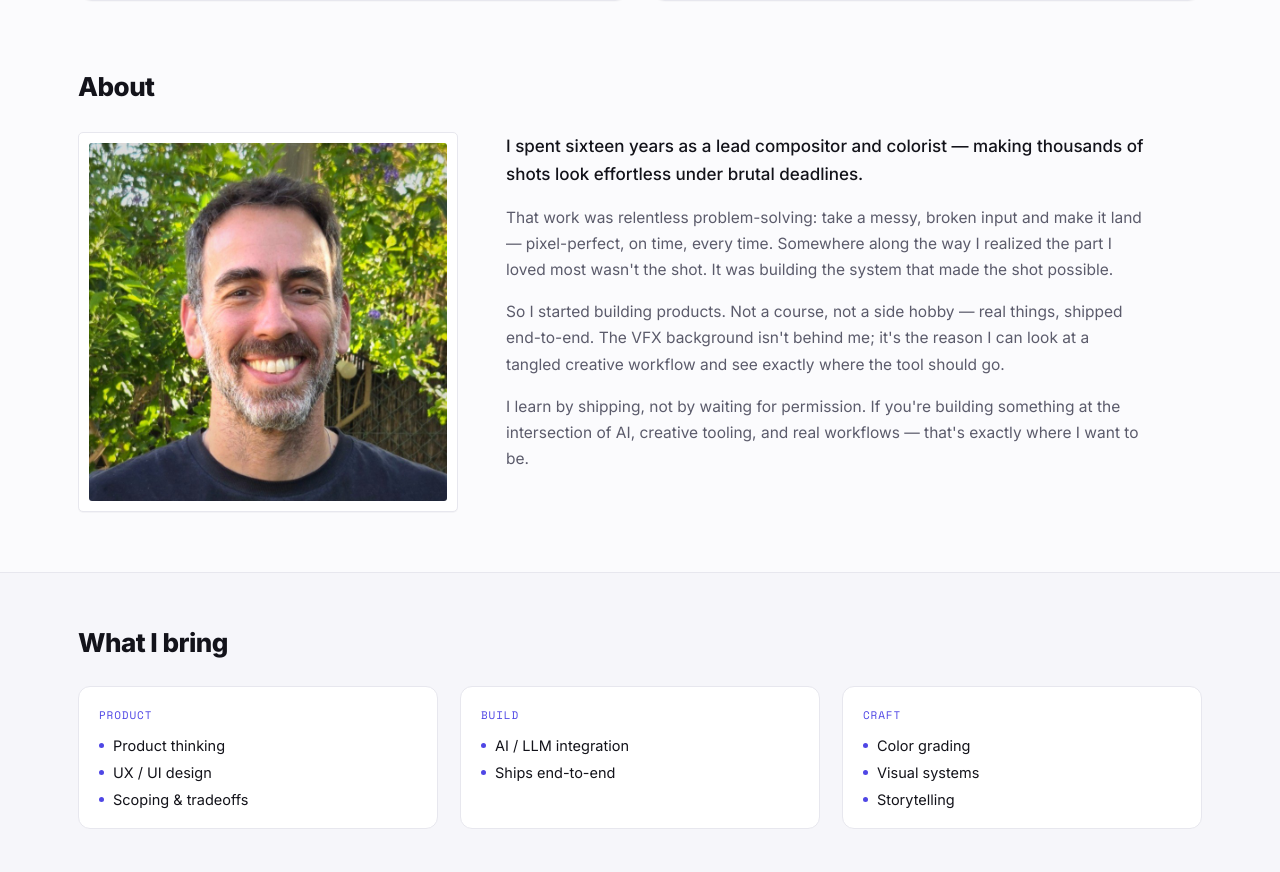
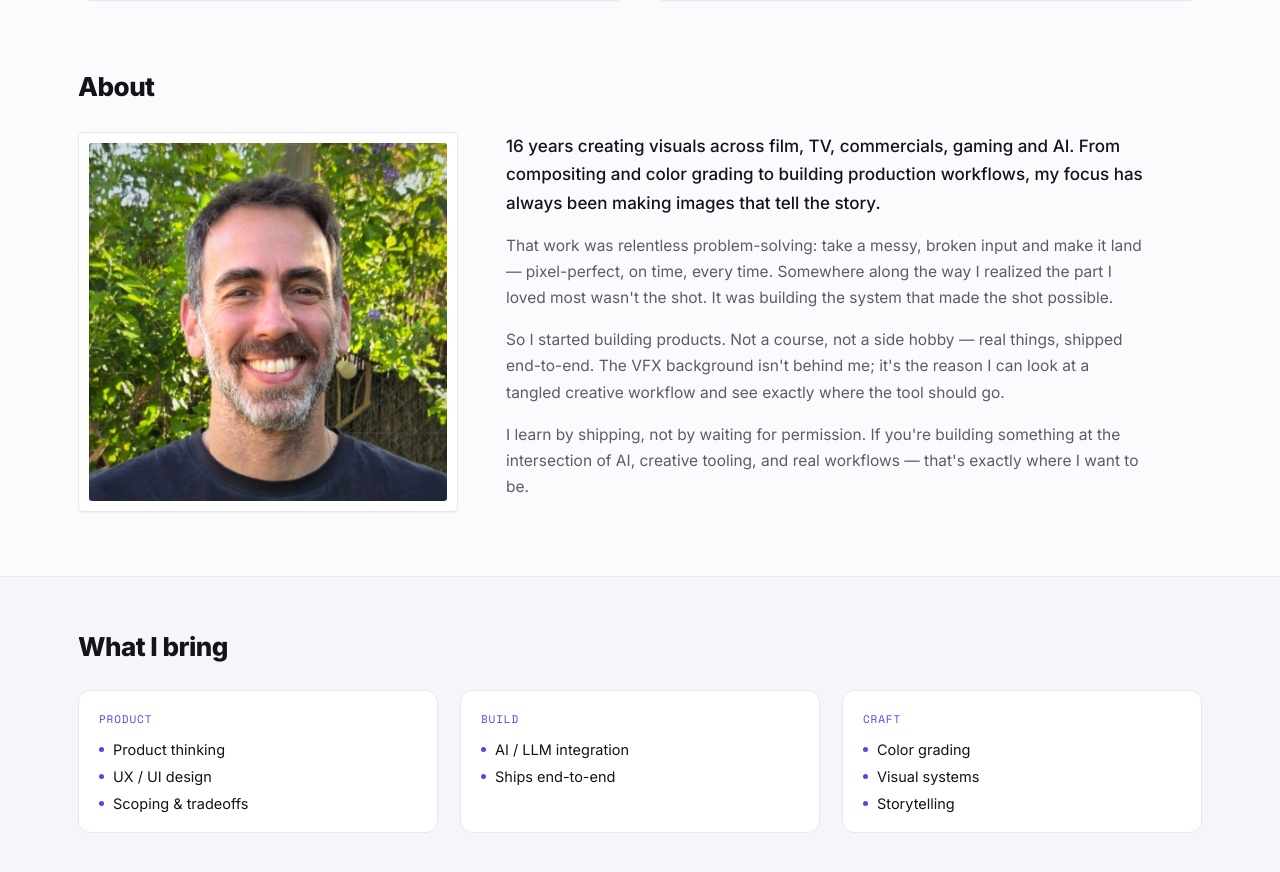
Before and after one commit to tomereps/portfolio, a React (Vite) app: page / in a window 1280 px wide. Shown: the part 1100-1972 px from the top of the page. Built offline with nearby package versions, Linux system fonts and the light colour scheme.

Commit message:
About: use Tomer's cross-medium visuals intro

```diff
--- a/src/components/About.jsx
+++ b/src/components/About.jsx
@@ -19,8 +19,10 @@ export default function About() {
         </figure>
         <div className="about__text">
           <p className="about__lead">
-            I spent sixteen years as a lead compositor and colorist — making
-            thousands of shots look effortless under brutal deadlines.
+            16 years creating visuals across film, TV, commercials, gaming and
+            AI. From compositing and color grading to building production
+            workflows, my focus has always been making images that tell the
+            story.
           </p>
           <p className="about__body">
             That work was relentless problem-solving: take a messy, broken input
```
